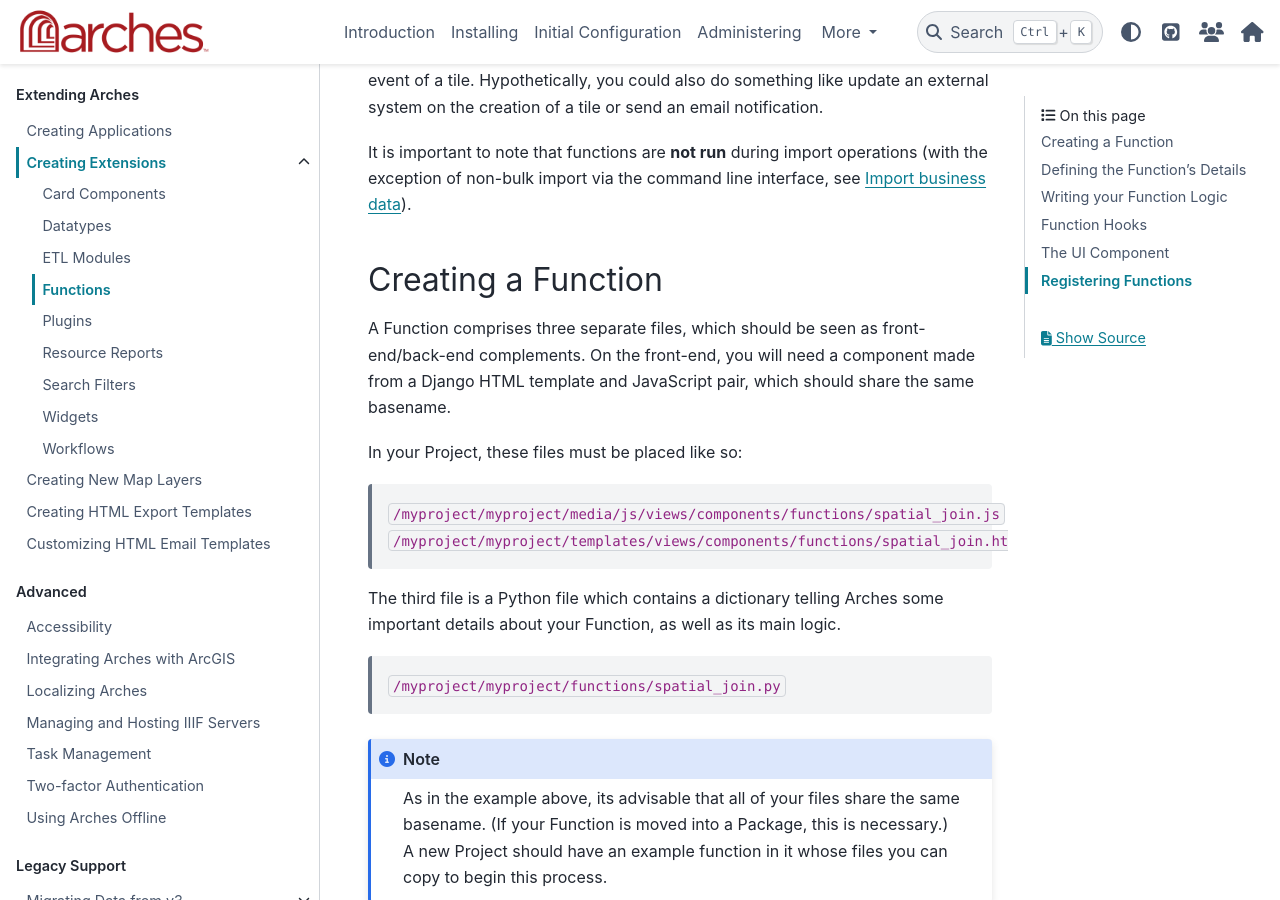
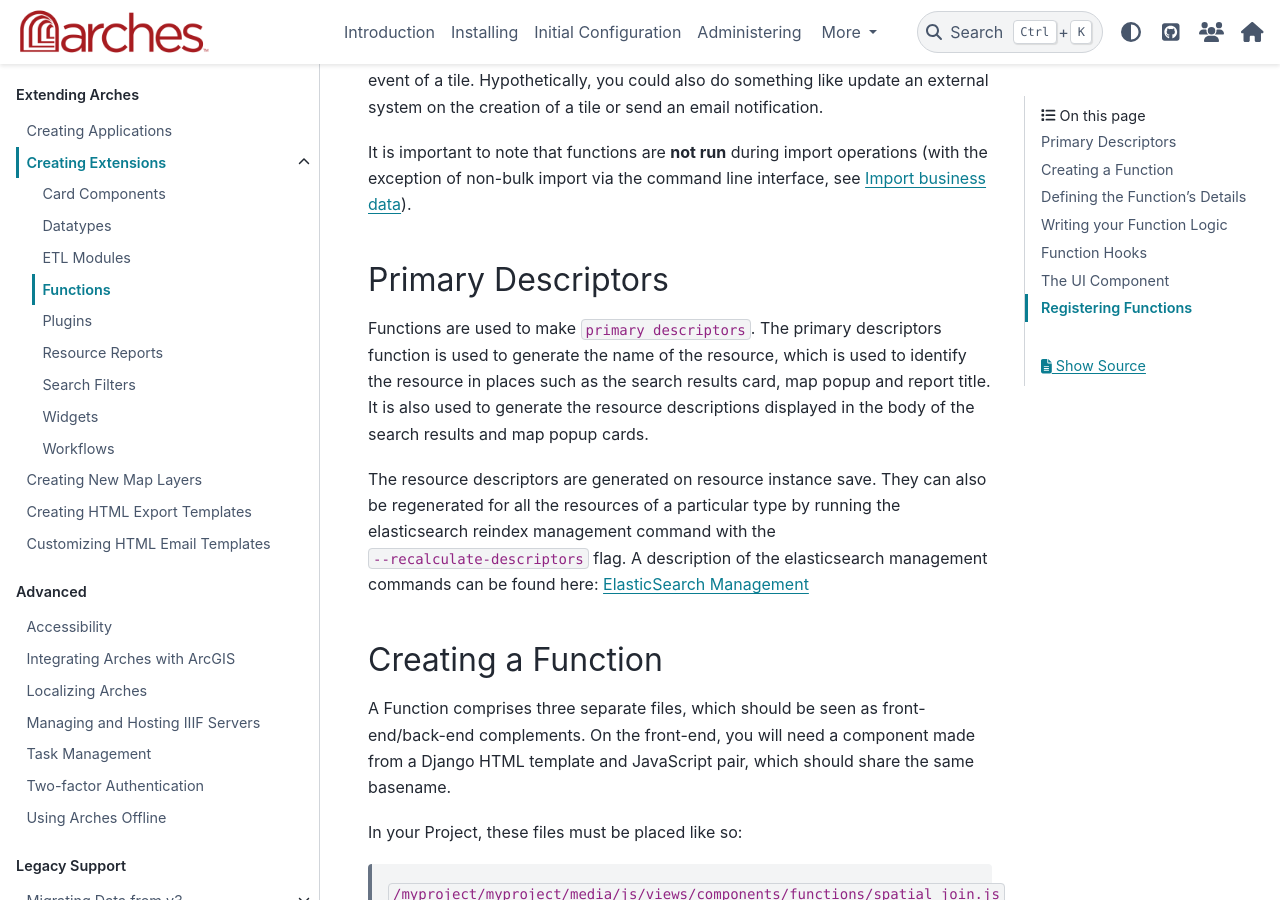
Before and after one commit to archesproject/arches-docs, a Sphinx documentation site: the page built from docs/developing/extending/extensions/functions.rst, in a window 1280 px wide and 900 px high, scrolled down 390 px. Built offline with Sphinx 7.4.7 and the PyData theme 0.15.4, drawn with Linux system fonts in a browser that asks for light colours.

Commit message:
Added discussion of primary descriptors

```diff
--- a/docs/developing/extending/extensions/functions.rst
+++ b/docs/developing/extending/extensions/functions.rst
@@ -21,6 +21,22 @@
 It is important to note that functions are **not run** during import operations
 (with the exception of non-bulk import via the command line interface, see
 :ref:`Import business data`).
+
+
+Primary Descriptors
+===================
+Functions are used to make ``primary descriptors``. The primary descriptors function
+is used to generate the name of the resource, which is used to identify the resource
+in places such as the search results card, map popup and report title. It is also
+used to generate the resource descriptions displayed in the body of the search
+results and map popup cards.
+
+The resource descriptors are generated on resource instance save. They can also be
+regenerated for all the resources of a particular type by running the elasticsearch
+reindex management command with the ``--recalculate-descriptors`` flag. A description
+of the elasticsearch management commands can be found here:
+:ref:`ElasticSearch Management`
+
 
 Creating a Function
 ===================
```
